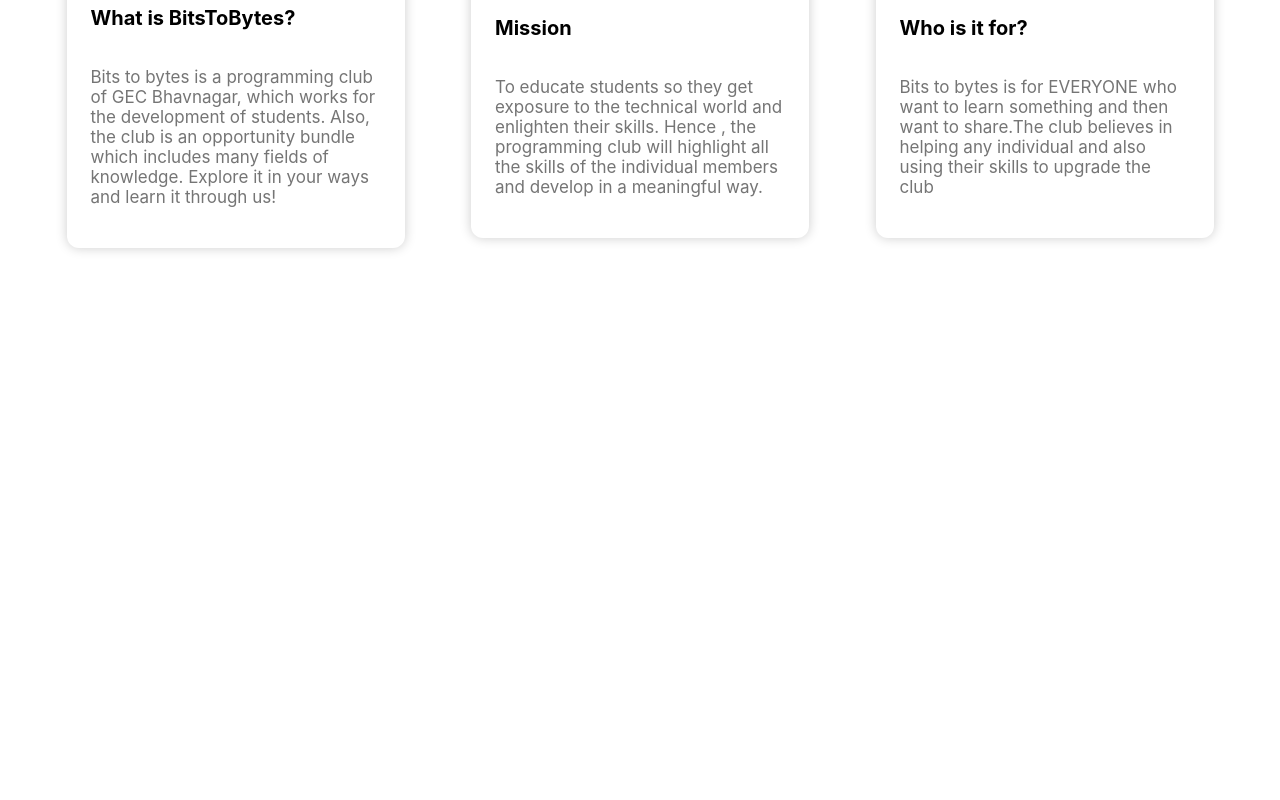
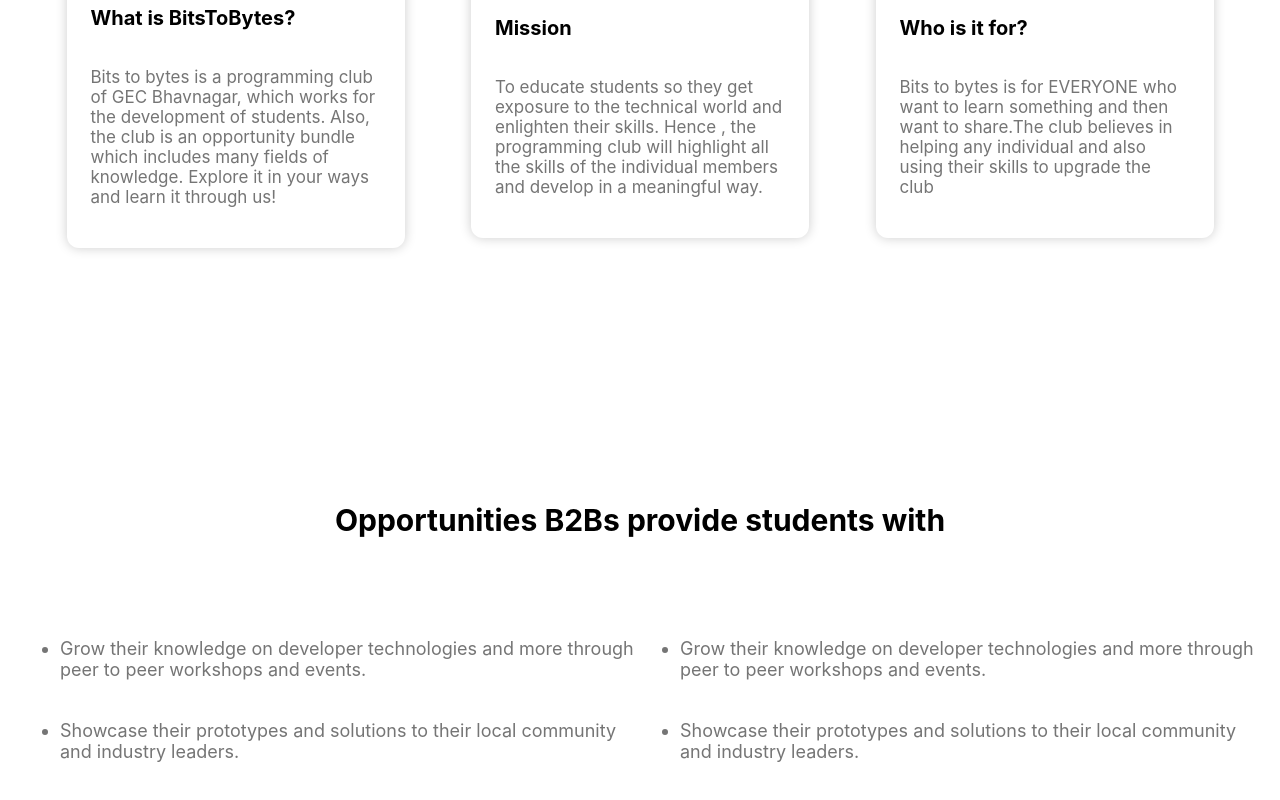
Before and after one commit to Bits-to-Bytes/Bits-to-Bytes-React, a React (Create React App) app: page / in a window 1280 px wide. Shown: the part 1753-2553 px from the top of the page. Before the commit the page ends 2155 px from the top, so only its background shows below. Built offline with nearby package versions, Linux system fonts and the light colour scheme.

Commit message:
added oppertunitypage

```diff
--- a/src/App.js
+++ b/src/App.js
@@ -6,6 +6,7 @@
 import HomePage from './components/homepage/HomePage';
 import EventPage from './components/eventpage/eventpage';
 import VisionPage from './components/visionpage/visionpage';
+import OppertunityPage from './components/oppertunitypage/oppertunitypage';
 
 
 function App() {
@@ -17,6 +18,7 @@
         <HomePage />
         <EventPage />
         <VisionPage/>
+        <OppertunityPage/>
       </div>
     </BrowserRouter>
   );
--- /dev/null
+++ b/src/components/oppertunitypage/oppertunitypage.css
@@ -0,0 +1,38 @@
+.oppertunity-page {
+    margin-top: 100px;
+    padding: 0 20px;
+    text-align: center;
+}
+
+.oppertunity-page .title {
+    font-weight: bold;
+    font-size: 30px;
+    margin-bottom: 64px;
+}
+
+.oppertunity-page .entry {
+    font-size: 18px;
+    text-align: start;
+    display: grid;
+    grid-template-columns: repeat(2, 1fr);
+}
+
+.oppertunity-page .entry li {
+    color: #757575;
+    margin-bottom: 40px;
+}
+
+
+
+@media(max-width:576px) {
+    .oppertunity-page .title{
+        margin-bottom: 0px;
+    }
+    .oppertunity-page .entry {
+        grid-template-columns: 1fr;
+    }
+
+    .oppertunity-page .entry li {
+        margin-bottom: 20px;
+    }
+}
--- /dev/null
+++ b/src/components/oppertunitypage/oppertunitypage.js
@@ -0,0 +1,27 @@
+import './oppertunitypage.css'
+
+const OppertunityPage = () => {
+    return (
+        <div className="oppertunity-page">
+            <h1 className="title">Opportunities B2Bs provide students with</h1>
+            <div className="entry">
+                <ul>
+                    <li>
+                        <p>Grow their knowledge on developer technologies and more through peer to peer workshops and
+                        events.</p>
+                    </li>
+                    <li>Showcase their prototypes and solutions to their local community and industry leaders.</li>
+                </ul>
+                <ul>
+                    <li>
+                        <p>Grow their knowledge on developer technologies and more through peer to peer workshops and
+                        events.</p>
+                    </li>
+                    <li>Showcase their prototypes and solutions to their local community and industry leaders.</li>
+                </ul>
+            </div>
+        </div>
+    );
+}
+
+export default OppertunityPage;
```
